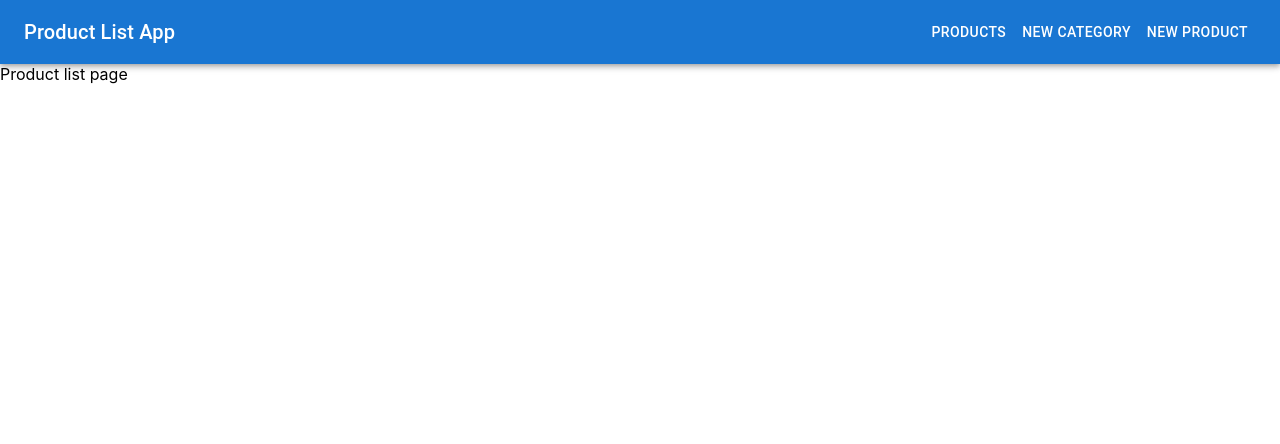
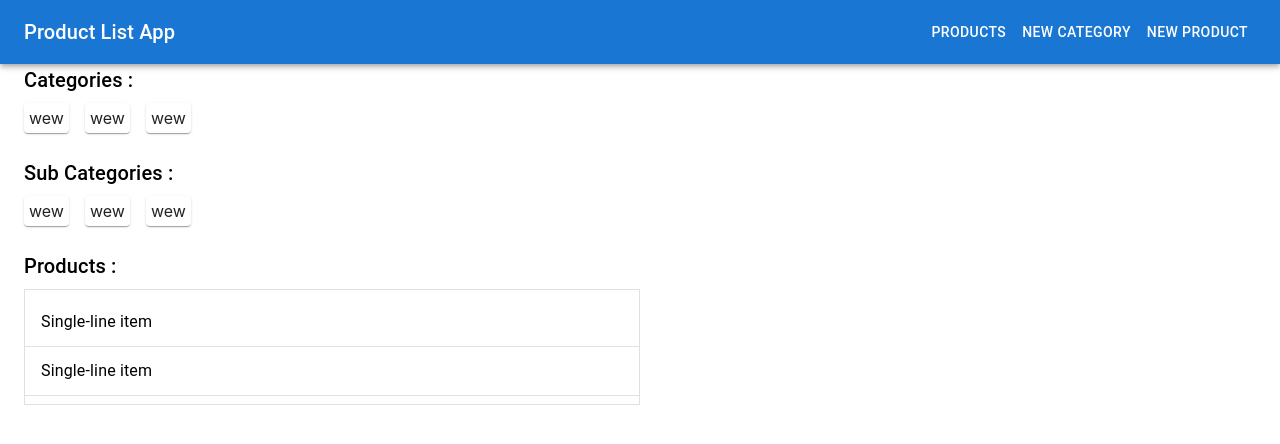
Before and after one commit to AnvarPK/product-listing-app, a React (Create React App) app in the folder web/: page / in a window 1280 px wide. Shown: the top 444 px of the page. Built offline with nearby package versions, Linux system fonts and the light colour scheme.

Commit message:
Product page - Done

```diff
--- a/web/src/pages/container/index.jsx
+++ b/web/src/pages/container/index.jsx
@@ -8,6 +8,7 @@ import { NavLink } from 'react-router-dom';
 import { APP_CONSTANTS } from '../../appconsts';
 import { BrowserRouter as Router } from "react-router-dom"
 import { useStyles } from './style';
+import { Container } from '@mui/material';
 
 
 const AppContainer = () => {
@@ -31,7 +32,9 @@ const AppContainer = () => {
                         </Toolbar>
                     </AppBar>
                 </Box>
-                <AppRoutes />
+                <Container maxWidth={false}>
+                    <AppRoutes />
+                </Container>
             </Router>
         </>
     );
--- a/web/src/pages/products/index.jsx
+++ b/web/src/pages/products/index.jsx
@@ -1,8 +1,63 @@
+import { Grid, List, ListItem, ListItemText, Paper, Stack, Typography } from "@mui/material"
+import { useStyles } from "./style";
+
 const Products = () => {
+    const classes = useStyles();
     return (
-        <div>
-            Product list page
-        </div>
+        <>
+
+            <Grid container spacing={3}>
+                <Grid item xs={12} >
+                    <Typography variant="h6" gutterBottom component="div">
+                        Categories :
+                    </Typography>
+                    <Grid container >
+                        <Grid item xs={12} sm={6}>
+                            <Stack direction="row" spacing={2}>
+                                <Paper className={classes.paper}>wew</Paper>
+                                <Paper className={classes.paper}>wew</Paper>
+                                <Paper className={classes.paper}>wew</Paper>
+                            </Stack>
+                        </Grid>
+                    </Grid>
+                </Grid>
+                <Grid item xs={12} >
+                    <Typography variant="h6" gutterBottom component="div">
+                        Sub Categories :
+                    </Typography>
+                    <Grid container >
+                        <Grid item xs={12} sm={6}>
+                            <Stack direction="row" spacing={2}>
+                                <Paper className={classes.paper}>wew</Paper>
+                                <Paper className={classes.paper}>wew</Paper>
+                                <Paper className={classes.paper}>wew</Paper>
+                            </Stack>
+                        </Grid>
+                    </Grid>
+                </Grid>
+                <Grid item xs={12} >
+                    <Typography variant="h6" gutterBottom component="div">
+                        Products :
+                    </Typography>
+                    <Grid container >
+                        <Grid item xs={12} sm={6}>
+                            <List className={classes.list}>
+                                <ListItem className={classes.listItem}>
+                                    <ListItemText
+                                        primary="Single-line item"
+                                    />
+                                </ListItem>
+                                <ListItem className={classes.listItem}>
+                                    <ListItemText
+                                        primary="Single-line item"
+                                    />
+                                </ListItem>
+                            </List>
+                        </Grid>
+                    </Grid>
+                </Grid>
+            </Grid>
+        </>
     )
 }
 
--- a/web/src/pages/products/style.js
+++ b/web/src/pages/products/style.js
@@ -0,0 +1,14 @@
+import { makeStyles } from '@mui/styles';
+
+
+export const useStyles = makeStyles((theme) => ({
+    paper: {
+        padding: 5,
+    },
+    list:{
+        border: '1px solid #e0e0e0',
+    },
+    listItem:{
+        borderBottom: '1px solid #e0e0e0',
+    },
+}));
```
